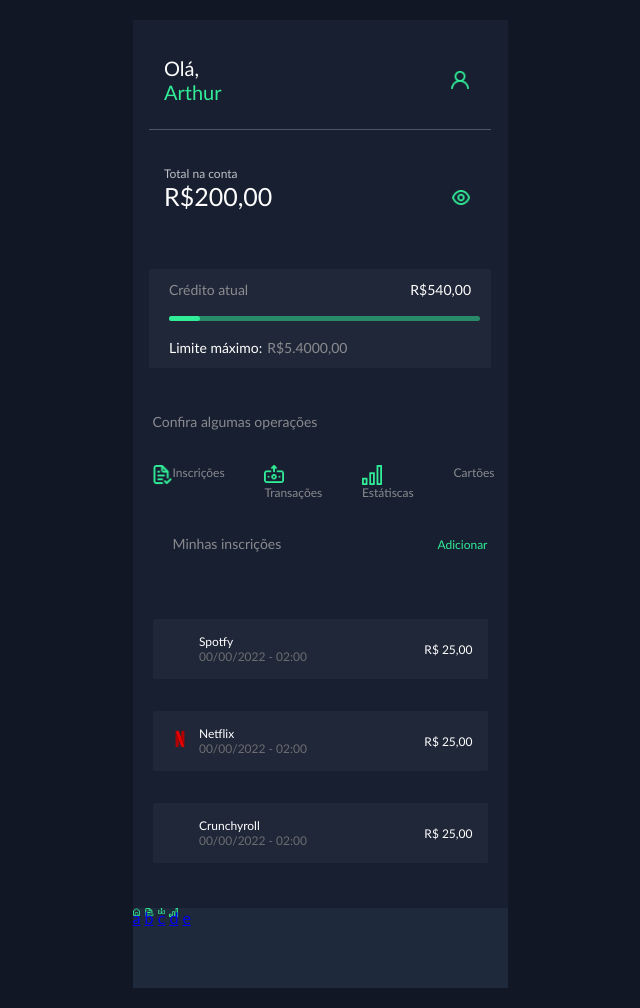
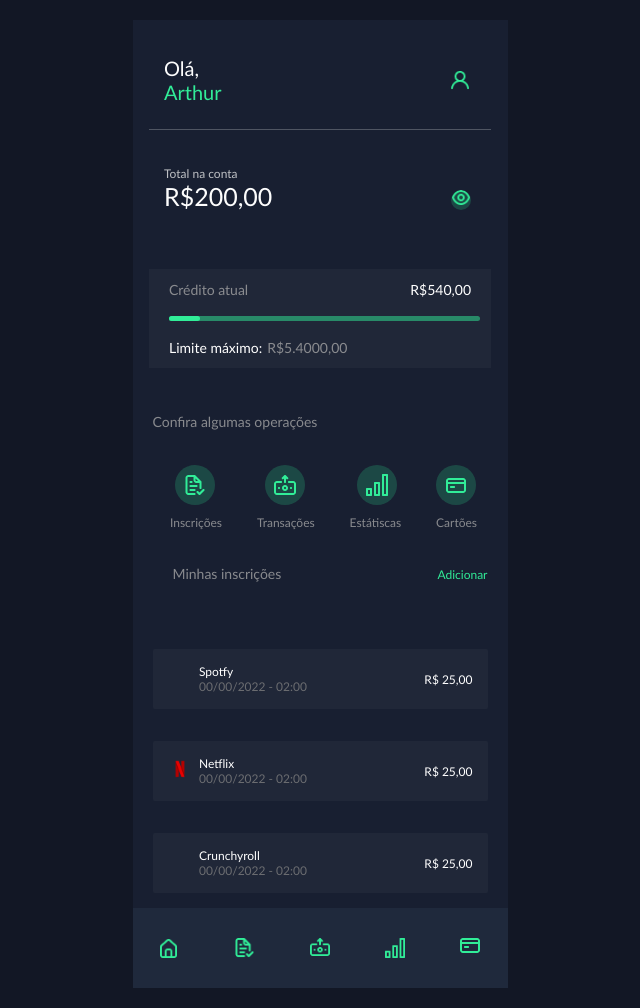
Before and after one commit to WrcArthur/interface-app-banco, a plain HTML site: page index.html in a window 1280 px wide. Shown: the whole page, without its empty margins (320-960 px from the left). Drawn offline with Linux system fonts and the light colour scheme.

Commit message:
home page update

```diff
--- a/index.html
+++ b/index.html
@@ -98,11 +98,11 @@
             </div>
         </section>
         <footer>
-                <a href="#" id="home">a</a>
-                <a href="#" id="insc">b</a>
-                <a href="#" id="trans">c</a>
-                <a href="#" id="est">d</a>
-                <a href="#" id="card">e</a>
+                <a href="#" id="footer-home"></a>
+                <a href="#" id="footer-insc"></a>
+                <a href="#" id="footer-trans"></a>
+                <a href="#" id="footer-est"></a>
+                <a href="#" id="footer-card"></a>
         </footer>
     </main>
 </body>
--- a/style.css
+++ b/style.css
@@ -77,6 +77,8 @@ main {
     height: 20px;
     background: url(images/eye-vector.png) no-repeat;
     background-size: contain;
+    background-color: #31ed9833;
+    border-radius: 20px;
 }
 
 #secondMenu {                               /* Segundo menu com informação do valor total na conta*/
@@ -158,7 +160,7 @@ main {
 #menu {                                     /* Menu com as 4 opções */
     display: flex;
     flex-direction: row;
-    justify-content: space-between;
+    justify-content: space-around;
     width: 342px;
     margin-left: 20px;
     color: #aaaaaac5;
@@ -167,42 +169,46 @@ main {
 
 #menu :first-child{                        /* Ícones do menu */
     display: flex;
-    flex-direction: row;
+    flex-direction: column;
 }
 
-#home {
-    width: 20px;
-    height: 20px;
-    background: url(images/home-vector.png) no-repeat;
-    background-size: contain;
+#menu a {
+    width: 40px;
+    height: 40px;
+    background-color: #31ed9833;
+    border-radius: 20px;
+    background-position: center;
+}
+
+#menu p {
+    margin-top: 10px;
 }
 
 #insc {
     width: 20px;
     height: 20px;
     background: url(images/doc-vetor.png) no-repeat;
-    background-size: contain;
+    margin-left: 5px;
 }
 
 #trans {
     width: 20px;
     height: 20px;
     background: url(images/transactions-vector.png) no-repeat;
-    background-size: contain;
+    margin-left: 8px;
 }
 
 #est {
     width: 20px;
     height: 20px;
     background: url(images/statistics-vector.png) no-repeat;
-    background-size: contain;
+    margin-left: 7px;
 }
 
-#car {
+#card {
     width: 20px;
     height: 20px;
     background: url(images/card-vector.png) no-repeat;
-    background-size: contain;
 }
 
 #myAddSubscriptions {                                      /* "Minhas inscrições" e botão de adicionar */
@@ -273,9 +279,49 @@ footer {
     margin-top: auto;
     margin-bottom: 0px;
     background: #1f293c;
+    display: flex;
+    flex-direction: row;
+    justify-content: space-around;
+    align-items: baseline;
 }
 
 footer a {
     width: 80px;
     height: 80px;
+    margin-top: 30px;
 }
+
+#footer-home {
+    width: 20px;
+    height: 20px;
+    background: url(images/home-vector.png) no-repeat;
+    background-size: contain;
+}
+
+#footer-insc {
+    width: 20px;
+    height: 20px;
+    background: url(images/doc-vetor.png) no-repeat;
+    background-size: contain;
+}
+
+#footer-trans {
+    width: 20px;
+    height: 20px;
+    background: url(images/transactions-vector.png) no-repeat;
+    background-size: contain;
+}
+
+#footer-est {
+    width: 20px;
+    height: 20px;
+    background: url(images/statistics-vector.png) no-repeat;
+    background-size: contain;
+}
+
+#footer-card {
+    width: 20px;
+    height: 20px;
+    background: url(images/card-vector.png) no-repeat;
+    background-size: contain;
+}
```
